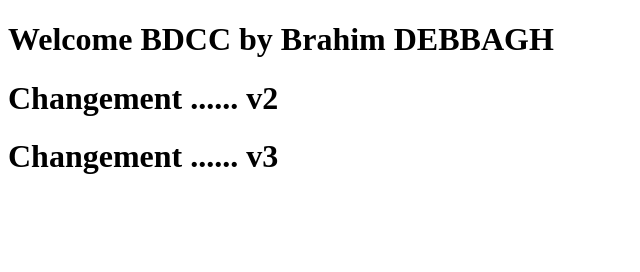
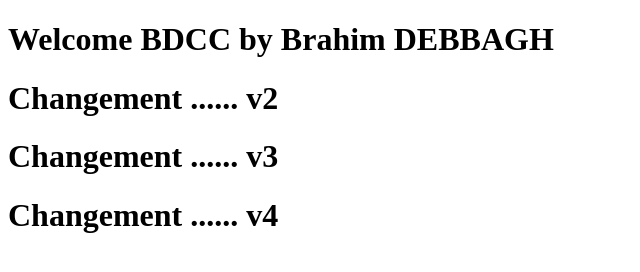
Before and after one commit to debbagh185/tp4-devops, a plain HTML site: page index.html in a window 1280 px wide. Shown: the whole page, without its empty margins (0-640 px from the left). Drawn offline with Linux system fonts and the light colour scheme.

Commit message:
commit to check swarm service

```diff
--- a/index.html
+++ b/index.html
@@ -11,5 +11,7 @@
 
 <h1>Changement ...... v3</h1>
 
+<h1>Changement ...... v4</h1>
+
 </body>
 </html>
```
Also changed, not shown: 2 other files.
